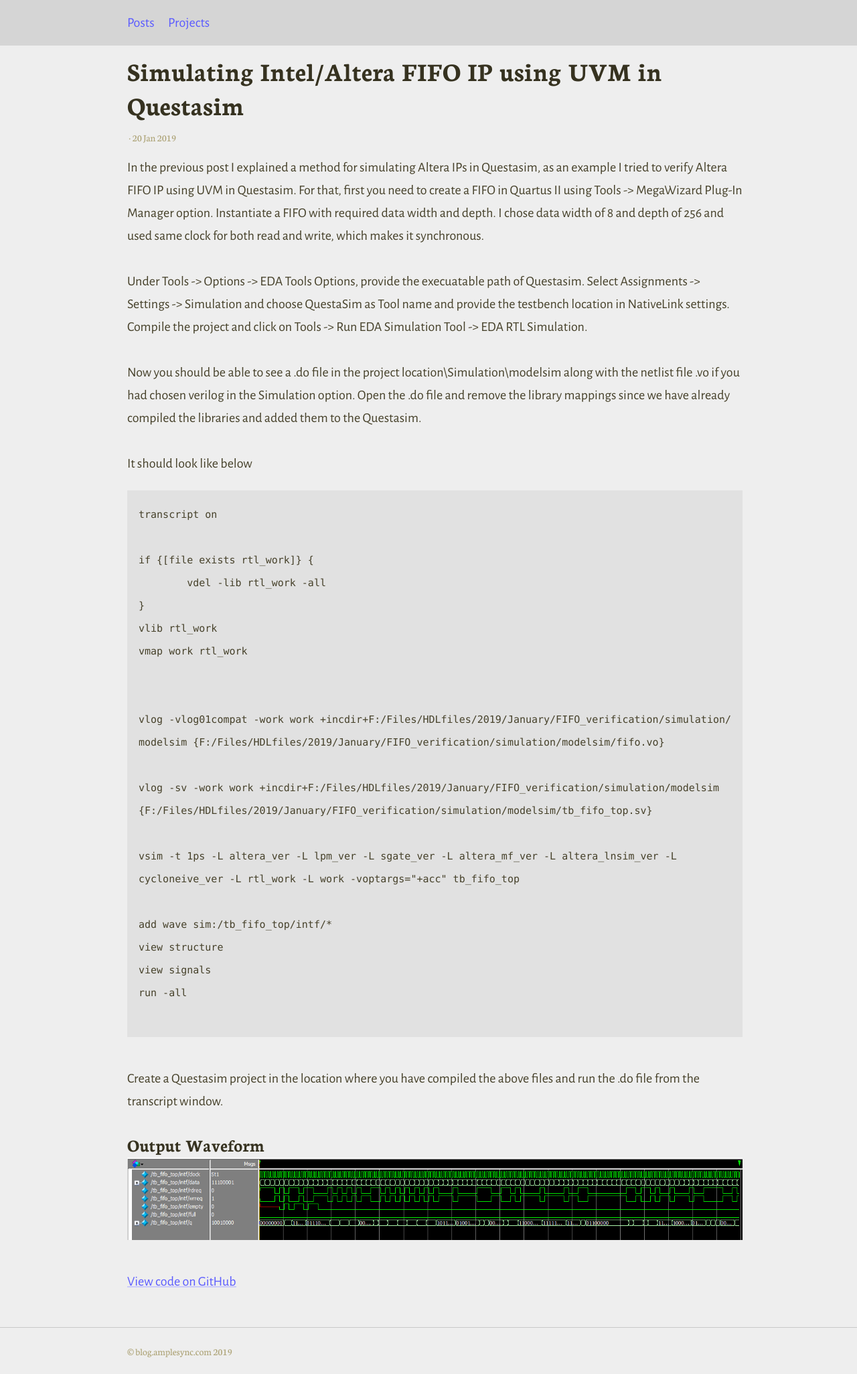
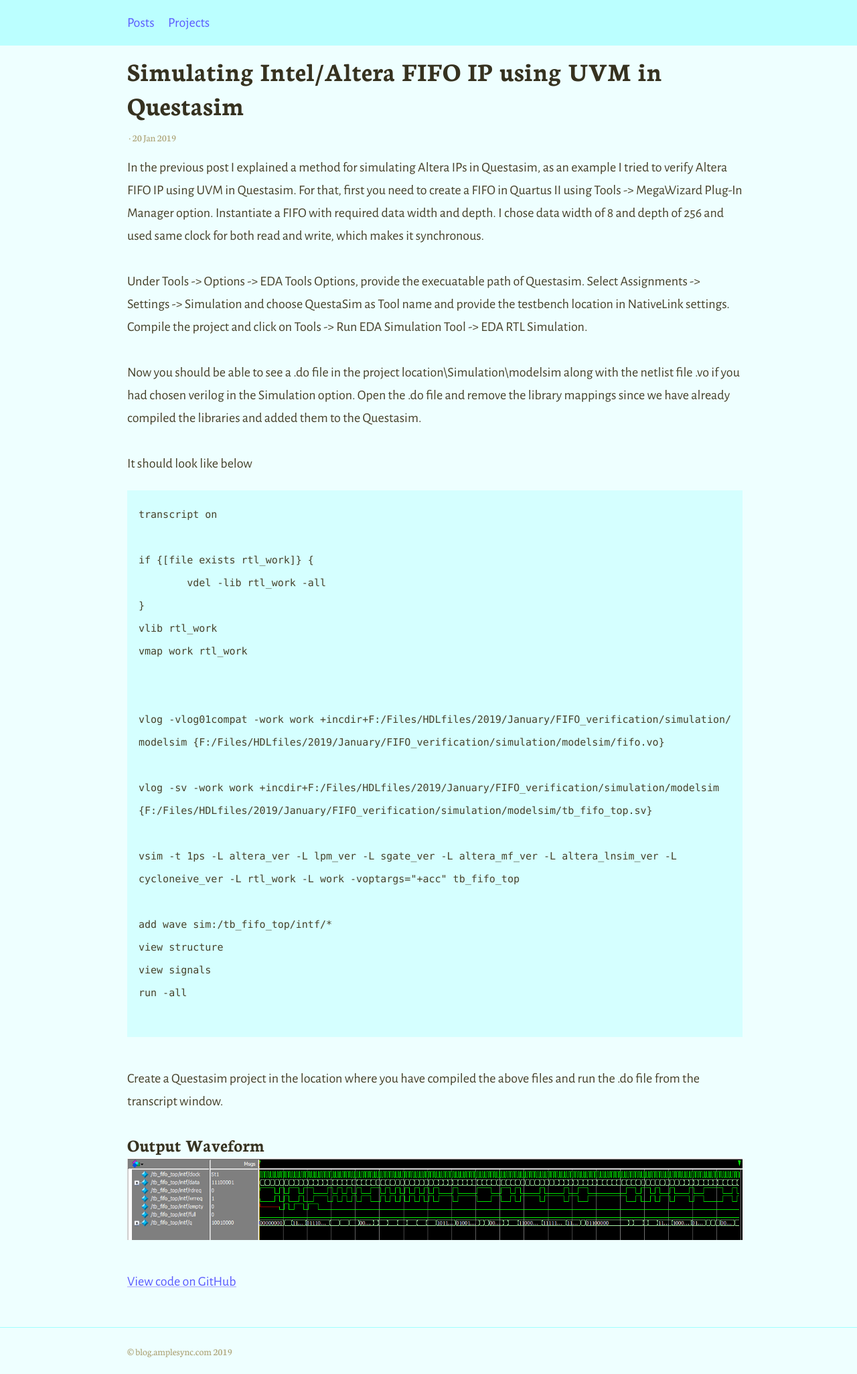
Before and after one commit to AmpleSync/amplesync.github.io, a Jekyll site: the page built from _posts/2019-01-20-simulating-intel-altera-ip-questa.md, in a window 1280 px wide. Shown: the whole page at 67% size. Built offline with Jekyll 4.4.1, drawn with Linux system fonts in a browser that asks for light colours.

Commit message:
Update _colors.scss

```diff
--- a/_sass/_colors.scss
+++ b/_sass/_colors.scss
@@ -6,5 +6,5 @@ $hoverColour: darken($linkColour, 10%);
 $captionColour: lighten($headingColour, 40%);
 $white: #fff;
 
-$backgroundColour: #eee; //#ffefc8;
+$backgroundColour: #eff; //#ffefc8;
 $codeBackgroundColour: darken($backgroundColour, 5%);
```
